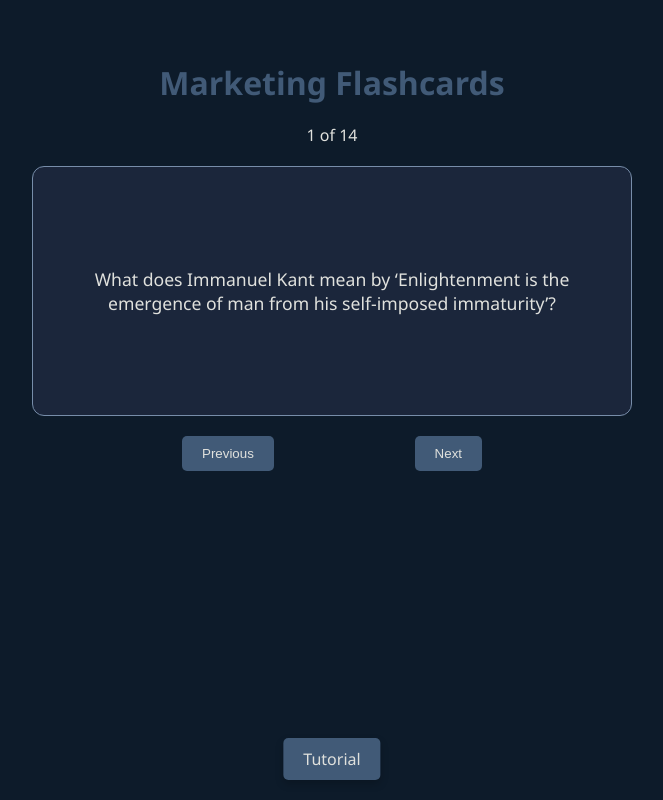
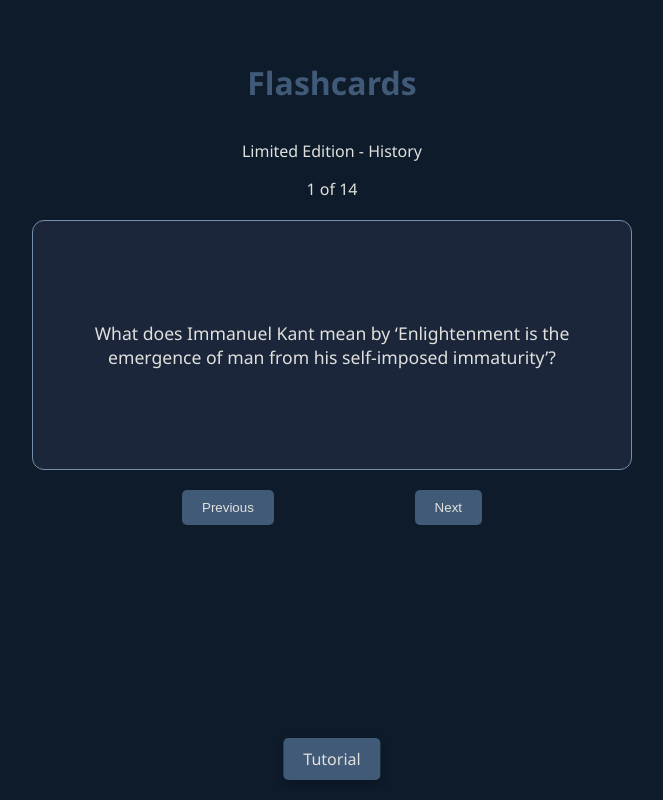
Before and after one commit to Antonio040/FlashCards, a website: page index.html in a window 1280 px wide. Shown: the whole page, without its empty margins (308-971 px from the left). Drawn offline with Linux system fonts and the light colour scheme.

Commit message:
changed the title to Flashcards

```diff
--- a/index.html
+++ b/index.html
@@ -11,7 +11,8 @@
 <div class="tutorial">
     <a href="Tutorial.html" id="tutorial">Tutorial</a>
 </div>
-<h1>Marketing Flashcards</h1>
+<h1>Flashcards</h1>
+<p>Limited Edition - History</p>
 <div class="counter" id="counter"></div>
 <div class="card" id="card">
     <div class="card-inner" id="card-inner">
```
